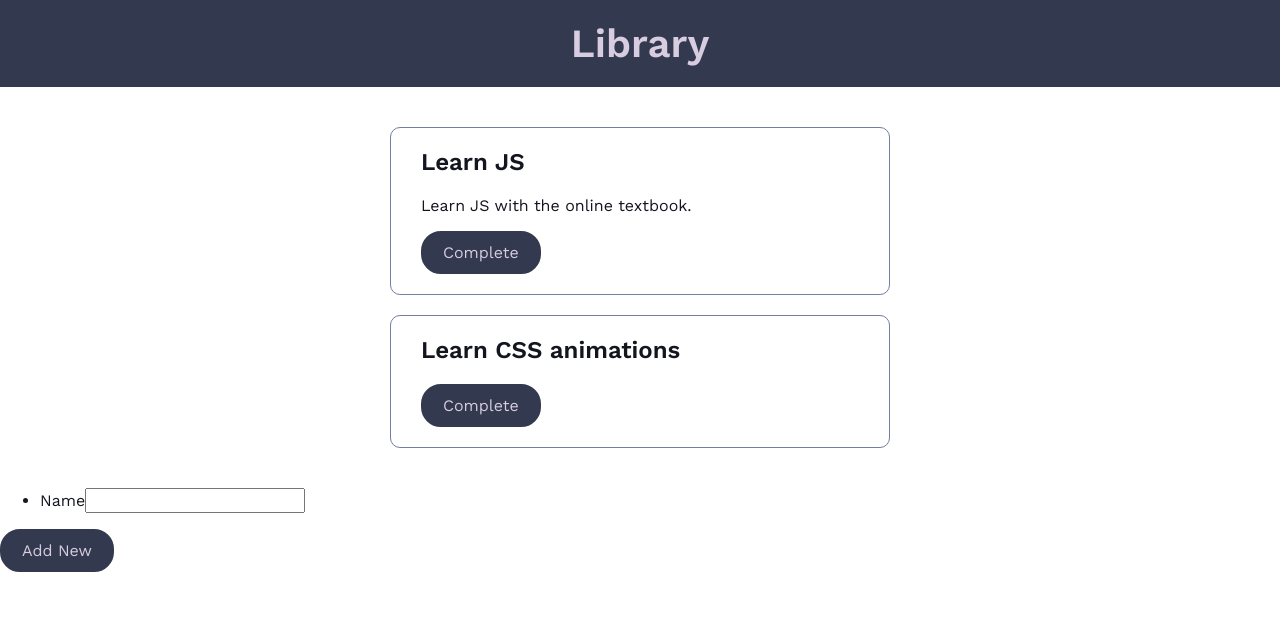
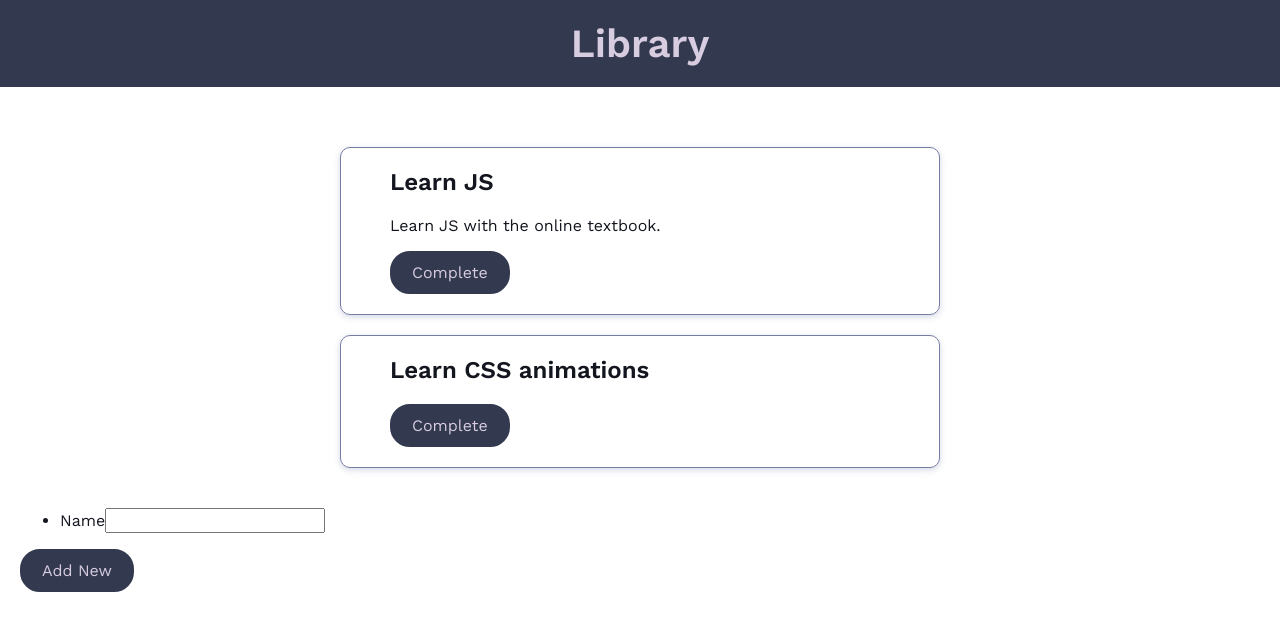
Before and after one commit to Yoona8/vue-resources-app, a Vue app: page / in a window 1280 px wide. Shown: the top 630 px of the page. Built offline with nearby package versions, Linux system fonts and the light colour scheme.

Commit message:
Refactor

```diff
--- a/src/App.vue
+++ b/src/App.vue
@@ -1,9 +1,11 @@
 <template>
   <the-header></the-header>
-  <resource-list :resources="resources"></resource-list>
-  <new-resource
-    @resource-added="onResourceAdded"
-  ></new-resource>
+  <main class="main">
+    <resource-list :resources="resources"></resource-list>
+    <new-resource
+      @resource-added="onResourceAdded"
+    ></new-resource>
+  </main>
 </template>
 
 <script>
@@ -56,10 +58,11 @@ export default {
   --c-primary: #DFBAC1;
   --c-primary-dark: #B5A5BF;
   --c-primary-neutral: #D8CCE0;
-  --c-neutral: #757DA4;
+  --c-neutral: #757da4;
   --c-black: #13161F;
   --c-black-light: #33394F;
   --basic-transition: 0.2s ease-in-out;
+  --basic-box-shadow: 0 2px 6px 0 rgba(117, 125, 164, 0.3);
 }
 
 body,
@@ -78,4 +81,17 @@ button,
 input {
   font: inherit;
 }
+
+a {
+  color: inherit;
+  text-decoration: none;
+}
+
+a:hover {
+  text-decoration: underline;
+}
+
+.main {
+  padding: 20px;
+}
 </style>
--- a/src/components/ResourceItem.vue
+++ b/src/components/ResourceItem.vue
@@ -1,10 +1,10 @@
 <template>
   <article class="resource">
-    <app-title>
-      <app-link :url="url">
+    <h2 class="resource__title">
+      <a :href="url">
         {{ name }}
-      </app-link>
-    </app-title>
+      </a>
+    </h2>
     <p class="resource__description">{{ description }}</p>
     <app-button
       type="button"
@@ -15,12 +15,10 @@
 
 <script>
 import AppButton from '@/components/UI/AppButton';
-import AppLink from '@/components/UI/AppLink';
-import AppTitle from '@/components/UI/AppTitle';
 
 export default {
   name: 'resource-item',
-  components: {AppTitle, AppButton, AppLink},
+  components: {AppButton},
   props: {
     id: {
       type: String,
@@ -53,4 +51,10 @@ export default {
   max-width: 500px;
   margin: 0 auto;
 }
+
+.resource__title {
+  margin: 0 0 20px;
+  font-weight: 600;
+  font-size: 24px;
+}
 </style>
--- a/src/components/ResourceList.vue
+++ b/src/components/ResourceList.vue
@@ -37,7 +37,7 @@ export default {
 
 <style scoped>
 .resources {
-  max-width: 500px;
+  max-width: 600px;
   margin: 0 auto 40px;
   padding: 0;
   list-style: none;
@@ -47,6 +47,7 @@ export default {
   padding: 20px 30px;
   border: 1px solid var(--c-neutral);
   border-radius: 10px;
+  box-shadow: var(--basic-box-shadow);
 }
 
 .resources__item:not(:last-child) {
--- a/src/components/UI/AppLink.vue
+++ /dev/null
@@ -1,23 +0,0 @@
-<template>
-  <a class="link" :href="url">
-    <slot></slot>
-  </a>
-</template>
-
-<script>
-export default {
-  name: 'app-link',
-  props: ['url']
-}
-</script>
-
-<style scoped>
-.link {
-  text-decoration: none;
-  color: inherit;
-}
-
-.link:hover {
-  text-decoration: underline;
-}
-</style>
--- a/src/components/UI/AppTitle.vue
+++ /dev/null
@@ -1,19 +0,0 @@
-<template>
-  <h2 class="title">
-    <slot></slot>
-  </h2>
-</template>
-
-<script>
-export default {
-name: 'app-title'
-}
-</script>
-
-<style scoped>
-.title {
-  margin: 0 0 20px;
-  font-weight: 600;
-  font-size: 24px;
-}
-</style>
```
